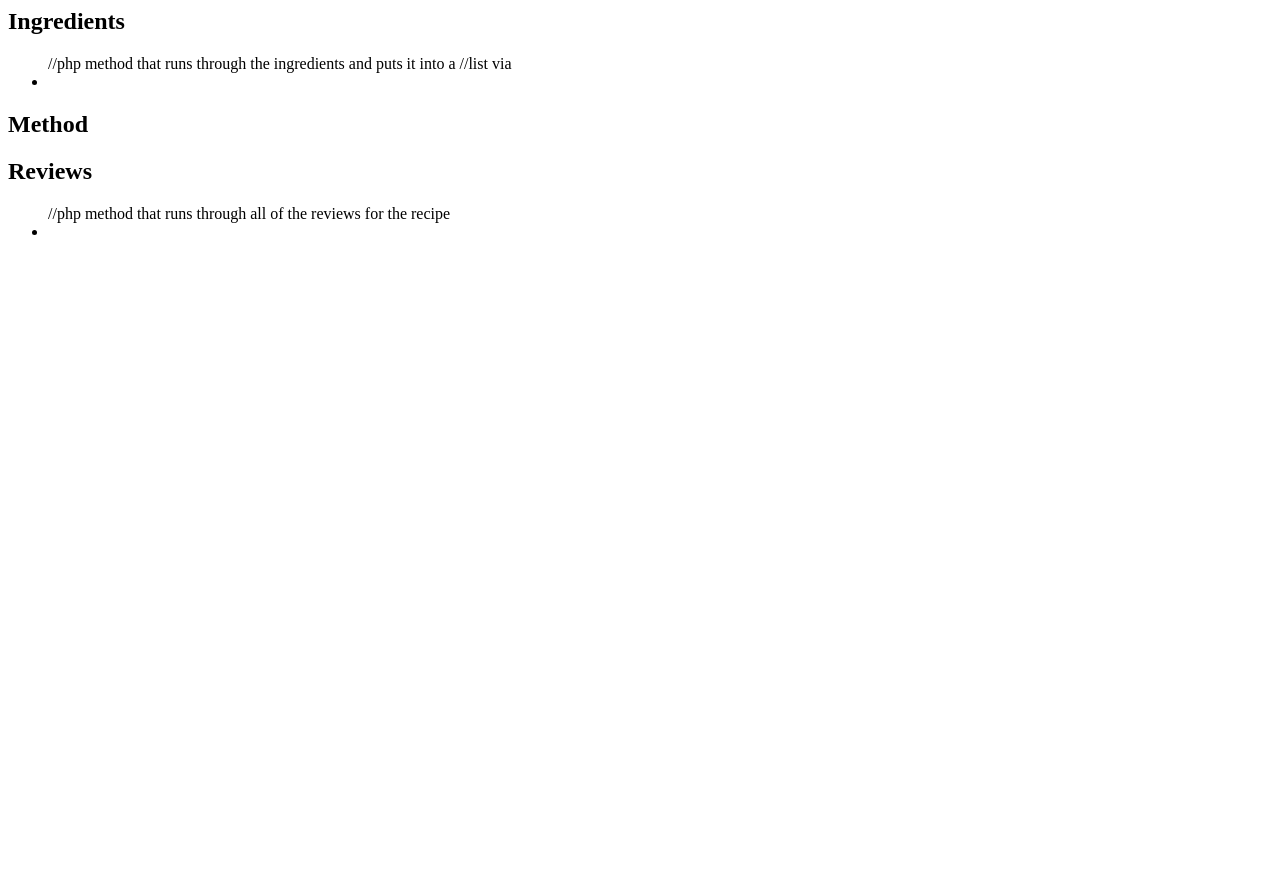
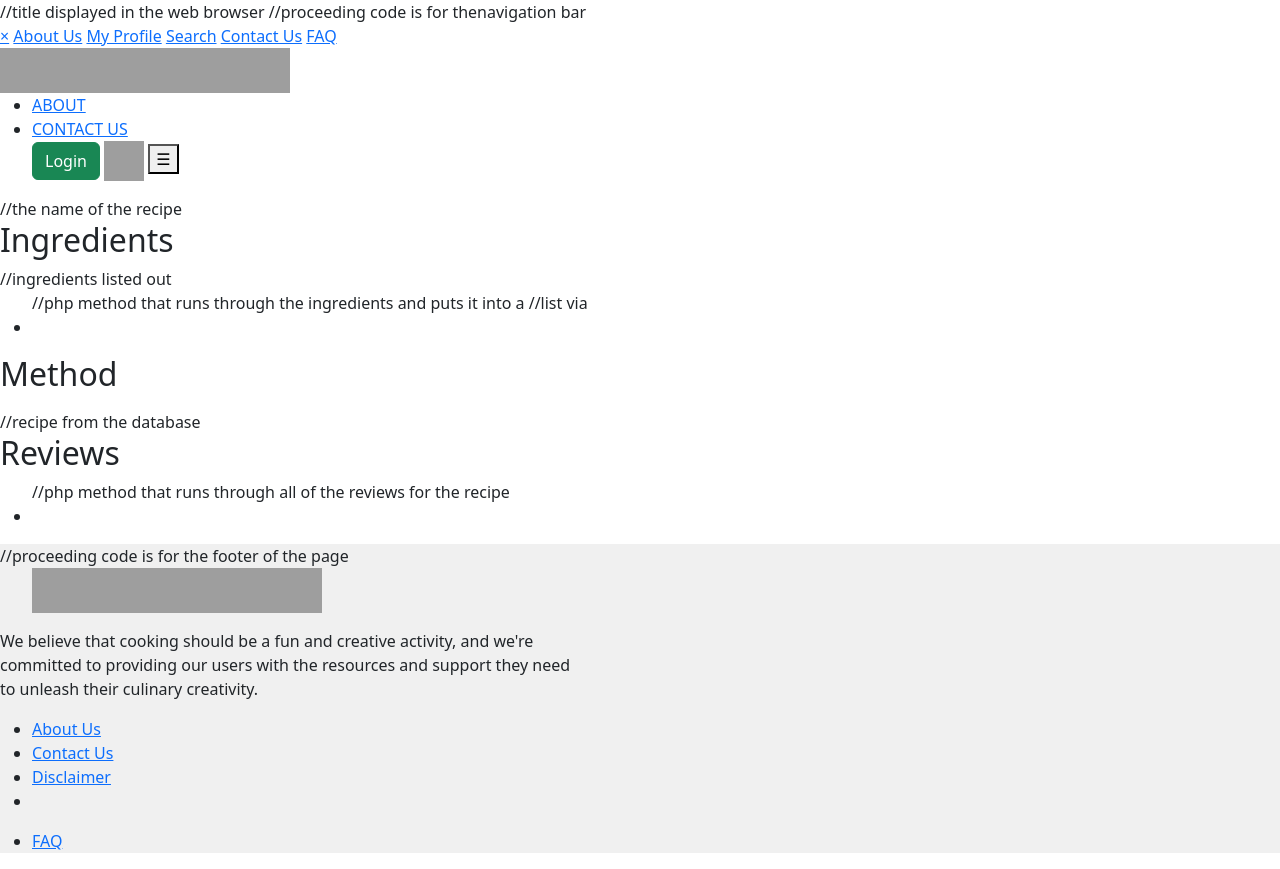
Before and after one commit to Samuels-Account/Recipe-Search, a PHP site: page /RecipeDetails.php in a window 1280 px wide. Before the commit the page ends 235 px from the top, so only its background shows below. Run offline with PHP 8.4, Linux system fonts and the light colour scheme; data that the repository does not hold is empty; grey boxes are pictures that could not be loaded.

Commit message:
Update RecipeDetails.php

```diff
--- a/RecipeDetails.php
+++ b/RecipeDetails.php
@@ -7,22 +7,62 @@
     //parsed information from previous page will allow us to obtain data
     //from database
     $recipe = $_POST["//the paragraph(s) explaining how to make the food"];
-    $recipeName = $_POST["//the name from the previos page"]
-    //hard to continue this as I would need the data from the paragraph. The scraped data
-    //am I storing the data as a list? is the list formed here or in a seperate file. If done
-    //on a seperate file then what will be parsed. When will the program activate.
+    $recipeName = $_POST["//the name from the previos page"];
+
+    function validate()
+    {
+        $servername = "localhost";
+        $username = "username";
+        $password = "password";
+        $conn = new mysqli($servername, $username, $password);//Create
+        if ($conn->connect_error)//check
+        {
+            $conn->close();//end
+            return false;
+        }
+        $recipe =  "";//sql code to obtain the necessary values
+        $ingredients = ""; //maybe a list or string split method my be necessary
+        $conn->close();//closes connection
+    }
 
     ?>
 
+<html>
+    <head><title>Recipe Search - Details</title></head>//title displayed in the web browser
 
+    <head>
+  <meta charset="UTF-8">
+  <meta http-equiv="X-UA-Compatible" content="IE=edge">
+  <meta name="viewport" content="width=device-width, initial-scale=1.0">
+  <link href="https://cdn.jsdelivr.net/npm/bootstrap@5.3.0-alpha3/dist/css/bootstrap.min.css" rel="stylesheet" integrity="sha384-KK94CHFLLe+nY2dmCWGMq91rCGa5gtU4mk92HdvYe+M/SXH301p5ILy+dN9+nJOZ" crossorigin="anonymous">
+  <link rel="stylesheet" href="styles.css">
+  <script src="homepage.js"></script>
 
+</head>
+<body>//proceeding code is for thenavigation bar
+      <div class="hero">
+      <div class="sidebar" id="sidebar">
+          <a href="javascript:void(0)" class="closebtn" onclick="closeNav()">&times;</a>
+          <a href="#">About Us</a>
+          <a href="#">My Profile</a>
+          <a href="#">Search</a>
+          <a href="#">Contact Us</a>
+          <a href="#">FAQ</a>
+      </div>
+      <nav>
+          <img src="Images/RECIPESEARCH icon.png" class="logo" style="width:290px;height:45px;">
+          <ul>
+              <li><a href="#" class="aboutus">ABOUT</a></li>
+              <li><a href="#" class="contactus">CONTACT US</a></li>
+              <button type="button" class="login btn btn-success">Login</button>
+              <img src="Images/search-icon.png" alt="" width="40" height="40" class="search-icon">
+              <button class="sidebar-toggle" onclick="openNav()">&#9776;</button>
+              <a href="#menu" id="toggle"><span></span></a>
+          </ul>
+      </nav>
 
-
-<html>
-    <head><title>Recipe Search - Details</title></head>
-    <body>
-    <h1><?php $recipeName ?></h1>
-    <h2>Ingredients</h2>
+      <h1><?php $recipeName ?></h1>//the name of the recipe
+    <h2>Ingredients</h2>//ingredients listed out
         <ul>
         //php method that runs through the ingredients and puts it into a
         //list via
@@ -30,14 +70,36 @@
         </li>
         </ul>
         <h2>Method</h2>
-        <p><?php $recipe ?></p>
+        <p><?php $recipe ?></p>//recipe from the database
         <h2>Reviews</h2>
         <ul>
         //php method that runs through all of the reviews for the recipe
     <li></li>
-</ul>
+    </ul>
 
+      <div class="footer" style="background-color: #f0f0f0;">//proceeding code is for the footer of the page
+        <div class="footer_menu">
+          <div class="col_1">
+            <ul>
+              <img src="Images/RECIPESEARCH icon-fotor-bg-remover-2023042417244.png" alt="" style="width:290px;height:45px;">
+            </ul>
+            <p class="footerdescription">We believe that cooking should be a fun and creative activity, and we're <br> committed to providing our users with the resources and support they need <br> to unleash their culinary creativity.</p>
+          </div>
+          <div class="col_2">
+            <ul>
+              <li><a href="#">About Us</a></li>
+              <li><a href="#">Contact Us</a></li>
+              <li><a href="#">Disclaimer</a></li>
+              <li><a href="#"></a></li>
+            </ul>
+          </div>
+          <div class="col_3">
+            <ul>
+              <li><a href="#">FAQ</a></li>
+            </ul>
+          </div>
+          <p></p>
+        </div>
+      </div>
 
-
-</body>
 </html>
```
